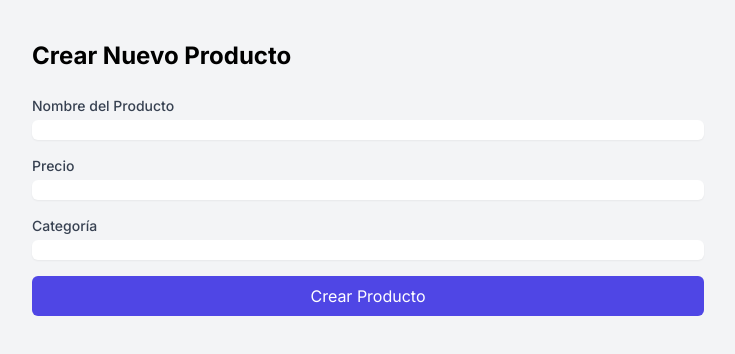
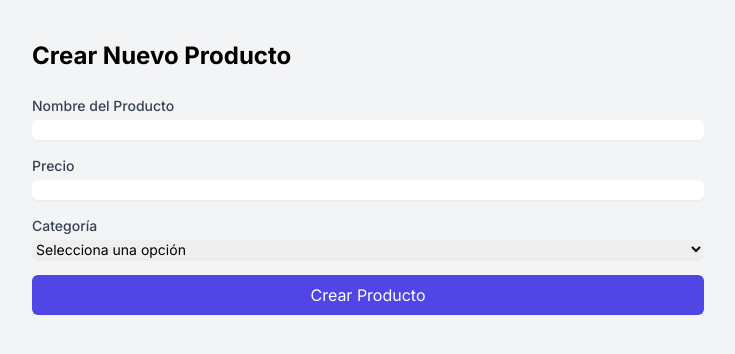
Before and after one commit to DanielLoo03/quiosco, a Next.js app: page /products in a window 1280 px wide. Shown: the top 354 px of the page, without its empty margins (272-1007 px from the left). Built offline with nearby package versions, Linux system fonts and the light colour scheme.

Commit message:
Se cambia campo de texto por combo box para seleccionar la cateogoría de producto

```diff
--- a/components/ui/NewProductForm.tsx
+++ b/components/ui/NewProductForm.tsx
@@ -1,6 +1,5 @@
 "use client";
 import { useState } from "react";
-
 
 export default function NewProductForm() {
   const [name, setName] = useState("");
@@ -70,14 +69,21 @@ export default function NewProductForm() {
         <label htmlFor="category" className="block text-sm font-medium text-gray-700">
           Categoría
         </label>
-        <input
+        <select
           id="category"
-          type="text"
           value={category}
           onChange={(e) => setCategory(e.target.value)}
           className="mt-1 block w-full border-gray-300 rounded-md shadow-sm focus:ring-indigo-500 focus:border-indigo-500 sm:text-sm"
           required
-        />
+        >
+          <option value="">Selecciona una opción</option>
+          <option value="1">Café</option>
+          <option value="2">Hamburguesas</option>
+          <option value="3">Pizzas</option>
+          <option value="4">Donas</option>
+          <option value="5">Pasteles</option>
+          <option value="6">Galletas</option>
+        </select>
       </div>
       <button
         type="submit"
```
